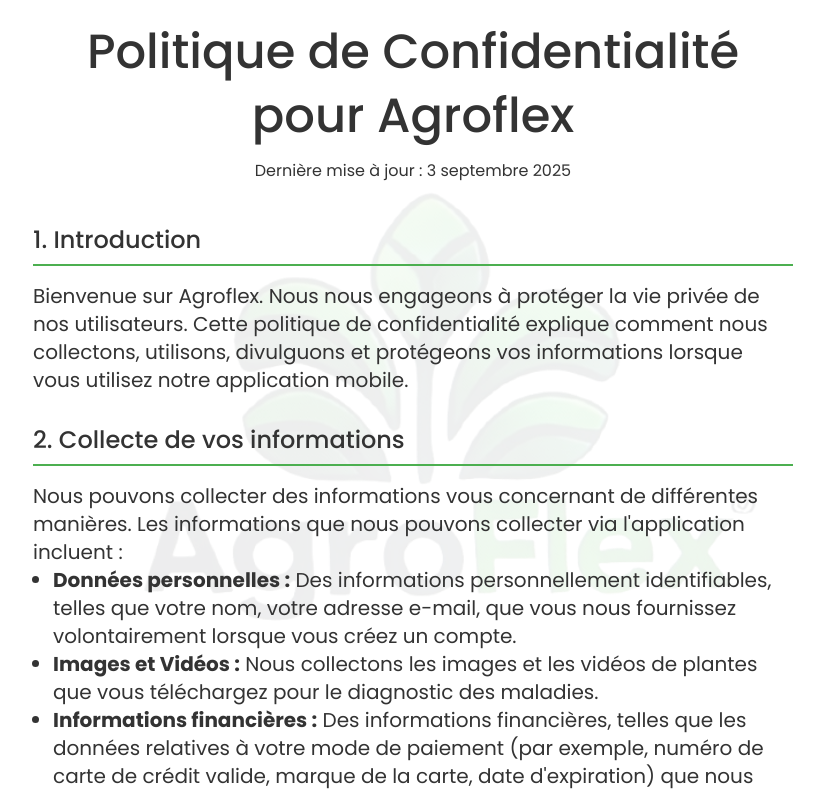
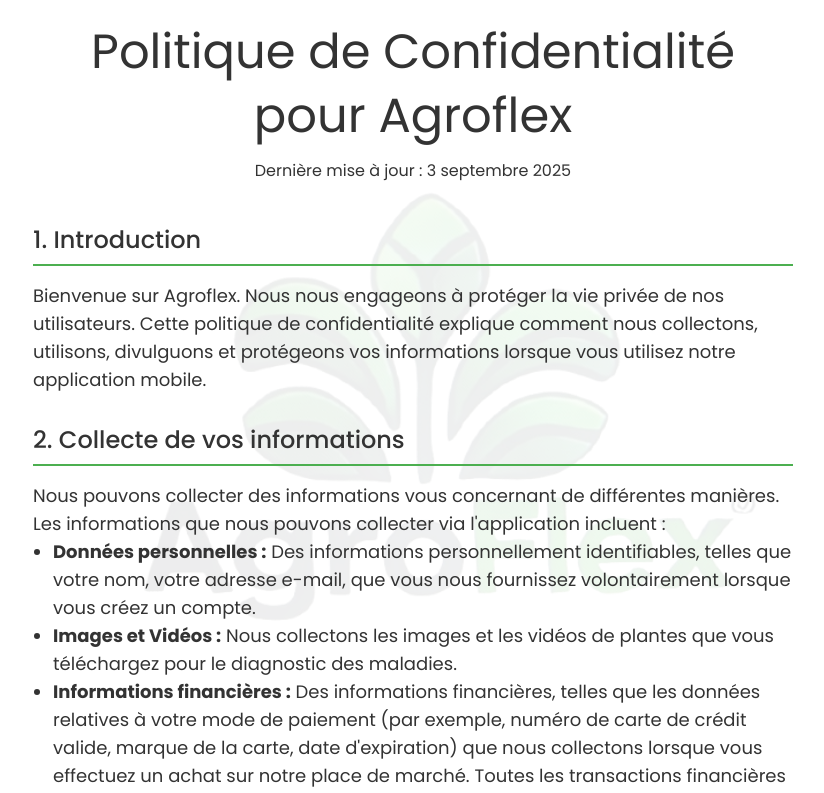
Before and after one commit to autafrika/Site-agroflex, a React (Vite) app: page /privacy in a window 1280 px wide. Shown: the top 793 px of the page, without its empty margins (227-1051 px from the left). Built offline with nearby package versions, Linux system fonts and the light colour scheme; a web font is replaced by a local one.

Commit message:
styling privacy

```diff
--- a/src/styles/App.css
+++ b/src/styles/App.css
@@ -161,11 +161,11 @@
 }
 
 .privacy-policy-header h1 {
-  @apply text-3xl md:text-4xl lg:text-5xl/16 mb-2.5 font-medium;
+  @apply text-3xl md:text-4xl lg:text-5xl/16 mb-2.5 font-normal;
 }
 
 .privacy-policy-content section {
-  @apply text-[14px] md:text-lg lg:text-xl;
+  @apply text-[14px] md:text-base lg:text-lg;
   margin-bottom: 30px;
 }
 
```
